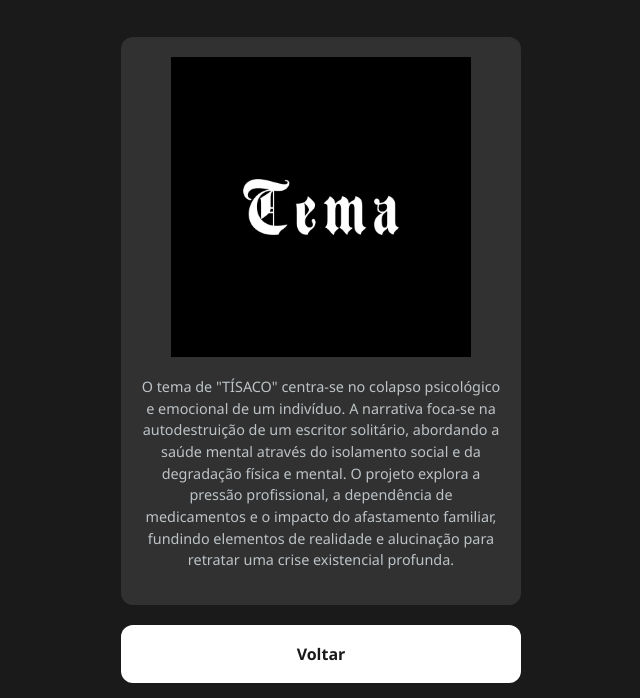
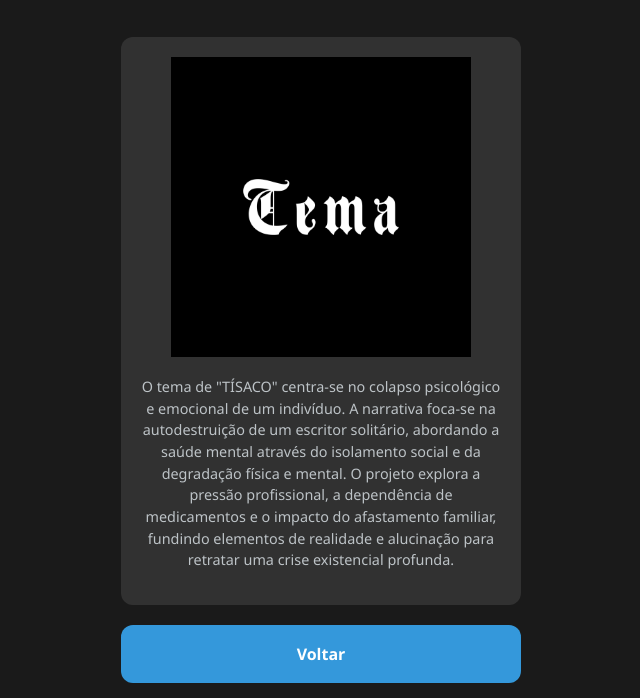
Before and after one commit to Tnas76hub/TISACO, a plain HTML site: page tema.html in a window 1280 px wide. Shown: the part 177-875 px from the top of the page, without its empty margins (319-959 px from the left). Drawn offline with Linux system fonts and the light colour scheme.

Commit message:
Update tema.html

```diff
--- a/tema.html
+++ b/tema.html
@@ -19,7 +19,7 @@
 O tema de "TÍSACO" centra-se no colapso psicológico e emocional de um indivíduo. A narrativa foca-se na autodestruição de um escritor solitário, abordando a saúde mental através do isolamento social e da degradação física e mental. O projeto explora a pressão profissional, a dependência de medicamentos e o impacto do afastamento familiar, fundindo elementos de realidade e alucinação para retratar uma crise existencial profunda.
 </p>
 </div>
-<a href="index.html" class="btn">Voltar</a>
+<a href="index.html" class="btn btn-pap">Voltar</a>
 </main>
 </body>
 </html>
```
